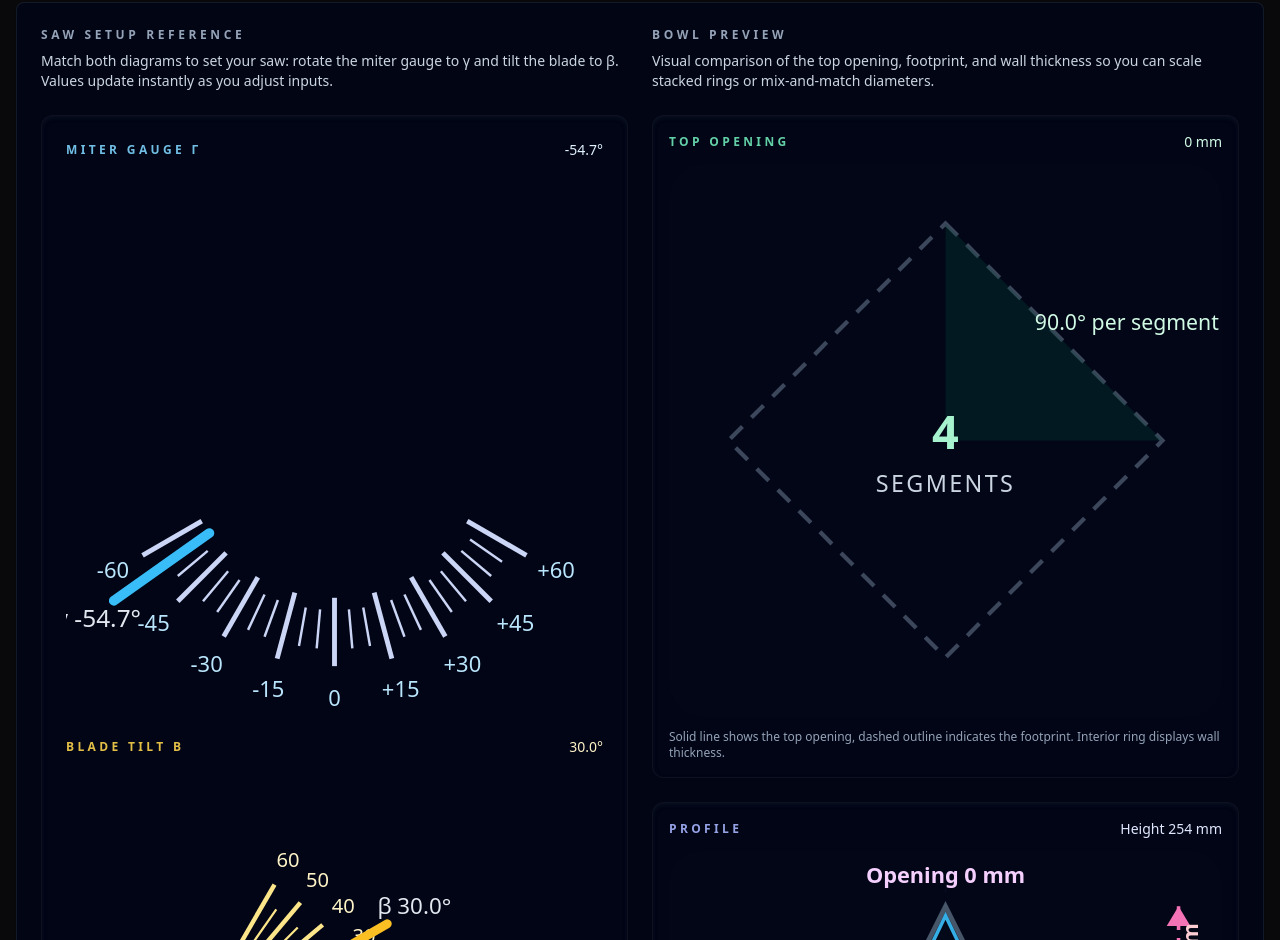
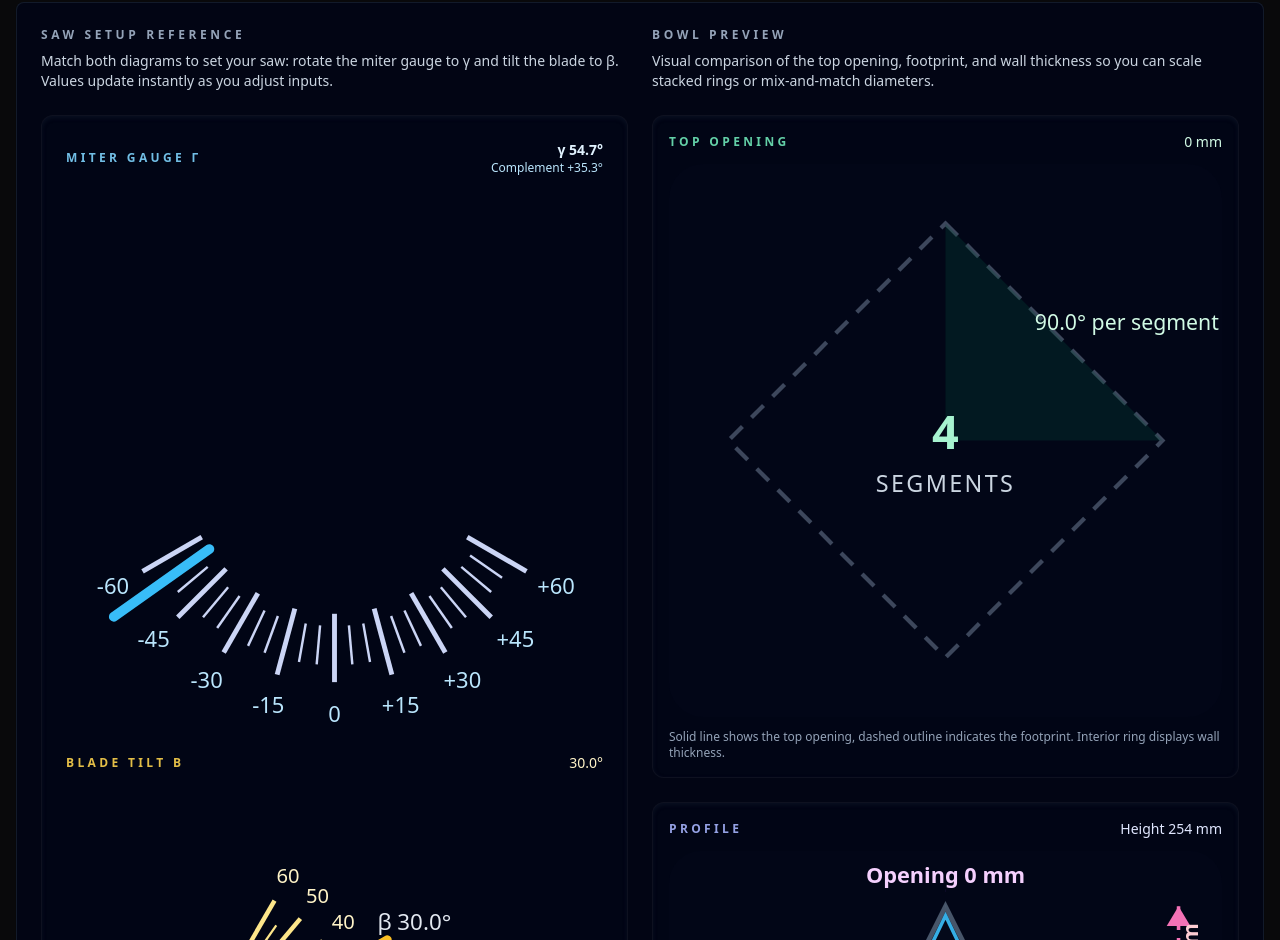
Before and after one commit to yeutterg/compound-miter-calculator, a Next.js app: page / in a window 1280 px wide. Shown: the part 1304-2244 px from the top of the page. Built offline with nearby package versions, Linux system fonts and the light colour scheme.

Commit message:
improve miter visualization

```diff
--- a/components/panels/Visualization3D.tsx
+++ b/components/panels/Visualization3D.tsx
@@ -96,20 +96,13 @@ function SawSetupDiagram({
   const useComplement = miterGauge > limit;
   const rawValue = useComplement ? miterGaugeComplement : -miterGauge;
   const displayValue = clampSpan(rawValue);
-  const displayLabel = `${displayValue > 0 ? '+' : ''}${displayValue.toFixed(1)}°`;
   const gaugeTicks = Array.from({ length: (gaugeSpan * 2) / 5 + 1 }, (_, idx) => -gaugeSpan + idx * 5);
   const pointerAngle = baseAngle - displayValue;
   const pointerOuterRadius = gaugeRadius + 36;
   const pointerInner = polarToCartesian(center, center, gaugeRadius - 12, pointerAngle);
   const pointerOuter = polarToCartesian(center, center, pointerOuterRadius, pointerAngle);
-  const pointerLabelRadius = gaugeRadius + 50;
-  const pointerLabelRaw = polarToCartesian(center, center, pointerLabelRadius, pointerAngle);
-  const labelMargin = topSize * 0.06;
-  const pointerLabel = {
-    x: Math.max(labelMargin, Math.min(topSize - labelMargin, pointerLabelRaw.x)),
-    y: Math.max(labelMargin, Math.min(topSize - labelMargin, pointerLabelRaw.y)),
-  };
-  const pointerLabelText = useComplement ? `γ from square ${displayLabel}` : `γ ${displayLabel}`;
+  const primaryLabel = `${miterGauge.toFixed(1)}°`;
+  const complementLabel = `${miterGaugeComplement >= 0 ? '+' : ''}${miterGaugeComplement.toFixed(1)}°`;
 
   const bevelWidth = 240;
   const bevelHeight = 160;
@@ -128,7 +121,10 @@ function SawSetupDiagram({
       <div className="space-y-4">
         <div className="flex items-center justify-between">
           <p className="text-xs font-semibold uppercase tracking-[0.28em] text-sky-300/90">Miter Gauge γ</p>
-          <p className="text-sm font-medium text-sky-100">{displayLabel}</p>
+          <div className="text-right leading-tight">
+            <p className="text-sm font-semibold text-sky-100">γ {primaryLabel}</p>
+            <p className="text-xs font-medium text-sky-200">Complement {complementLabel}</p>
+          </div>
         </div>
         <svg viewBox={`0 0 ${topSize} ${topSize}`} className="w-full">
           {gaugeTicks.map((tickAngle) => {
@@ -149,9 +145,6 @@ function SawSetupDiagram({
             );
           })}
           <line x1={pointerInner.x} y1={pointerInner.y} x2={pointerOuter.x} y2={pointerOuter.y} stroke="#38bdf8" strokeWidth={4} strokeLinecap="round" />
-          <text x={pointerLabel.x} y={pointerLabel.y} className="text-[10px] fill-slate-200" textAnchor="middle" dominantBaseline="middle">
-            {pointerLabelText}
-          </text>
         </svg>
       </div>
 
```
